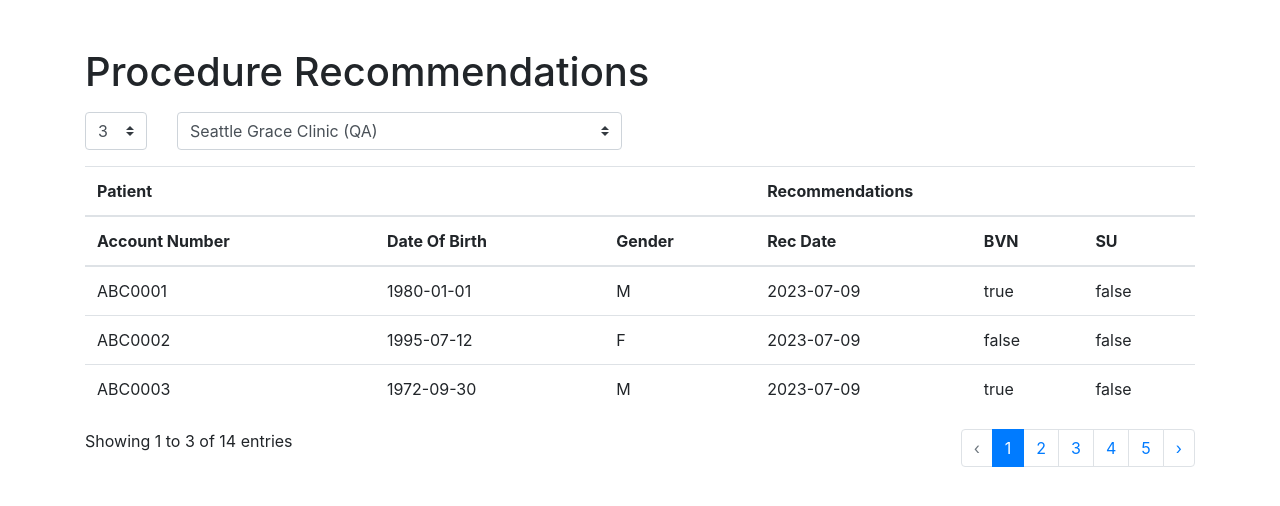
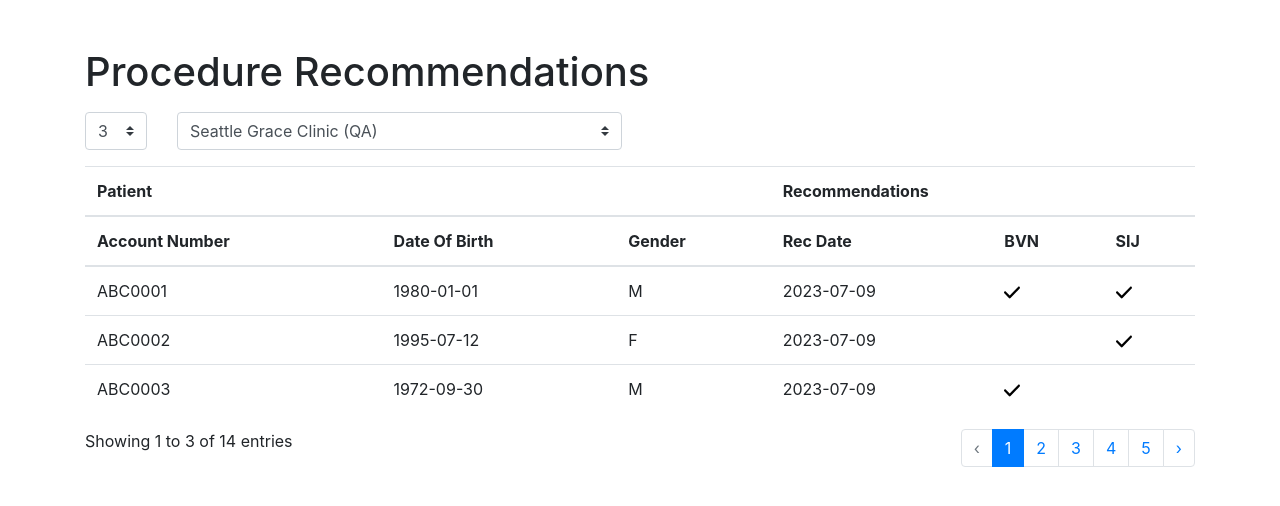
Before and after one commit to dgwight/health-recs, a Nuxt app: page / in a window 1280 px wide. Shown: the top 506 px of the page. Built offline with nearby package versions, Linux system fonts and the light colour scheme.

Commit message:
fix: user patientInfoHeader

```diff
--- a/components/RecommendationRow.vue
+++ b/components/RecommendationRow.vue
@@ -14,8 +14,8 @@
       bvn () {
         return !!find(this.recommendation.recommendedProcedures, { name: 'BVN' })
       },
-      su () {
-        return !!find(this.recommendation.recommendedProcedures, { name: 'SU' })
+      sij () {
+        return !!find(this.recommendation.recommendedProcedures, { name: 'SIJ' })
       },
       attributes () {
         return Object.keys(this.recommendation.patientAttributes)
@@ -28,7 +28,11 @@
   <b-tr>
     <b-td v-for="attribute in attributes">{{ recommendation.patientAttributes[attribute] }}</b-td>
     <b-td>{{ recommendation.recDate }}</b-td>
-    <b-td>{{ bvn }}</b-td>
-    <b-td>{{ su }}</b-td>
+    <b-td>
+      <b-img v-if="bvn" src="../static/checkmark.svg" width="16" style="color: #d141ab"/>
+    </b-td>
+    <b-td>
+      <b-img v-if="sij" src="../static/checkmark.svg" width="16"/>
+    </b-td>
   </b-tr>
 </template>
--- a/pages/index.vue
+++ b/pages/index.vue
@@ -36,8 +36,8 @@
       }
     },
     computed: {
-      patientInfoCols () {
-        return this.names.column ? Object.keys(this.names.column).length : 1
+      patientInfoHeader () {
+        return this.names.header ? Object.keys(this.names.header) : []
       },
       paginationText () {
         const lowerValue = (this.pageNumber - 1) * this.pageSize + 1
@@ -46,6 +46,9 @@
       }
     },
     methods: {
+      getColsForHeader (header) {
+        return this.names.header ? Object.keys(this.names.header[header]).length : 1
+      },
       loadResults () {
         getRecommendation(this.clinic, this.pageSize, this.pageNumber).then(recs => {
           console.log(recs)
@@ -94,14 +97,14 @@
       </colgroup>
       <b-thead>
         <b-tr>
-          <b-th :colspan="patientInfoCols">Patient</b-th>
+          <b-th v-for="header in patientInfoHeader" :colspan="getColsForHeader(header)">{{ header }}</b-th>
           <b-th colspan="3">Recommendations</b-th>
         </b-tr>
         <b-tr>
           <b-th v-for="name in names.column">{{ name }}</b-th>
           <b-th>Rec Date</b-th>
           <b-th>BVN</b-th>
-          <b-th>SU</b-th>
+          <b-th>SIJ</b-th>
         </b-tr>
       </b-thead>
       <b-tbody>
```
Also changed, not shown: static/checkmark.svg (added), 1 other file (tests, documents, lock files or other folders).
